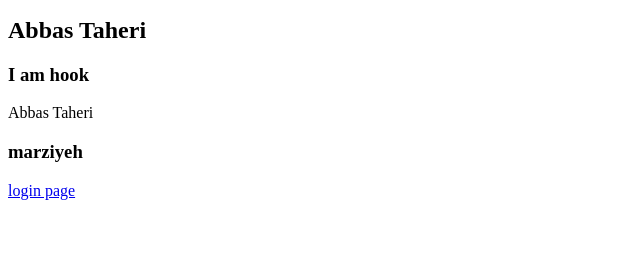
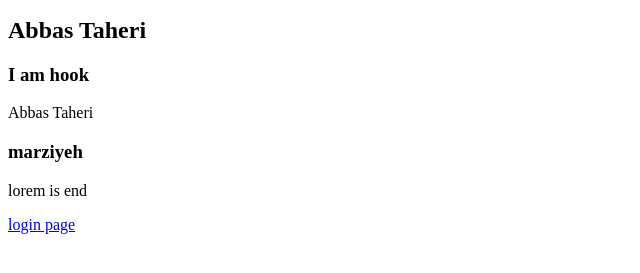
Before and after one commit to mrwebprogramming/git-1, a plain HTML site: page index.html in a window 1280 px wide. Shown: the part 101-374 px from the top of the page, without its empty margins (0-640 px from the left). Drawn offline with Linux system fonts and the light colour scheme.

Commit message:
Update index.html

```diff
--- a/index.html
+++ b/index.html
@@ -11,10 +11,11 @@
 <body>
     <h1>In The Name Of God</h1>
     <p>Lorem ipsum .</p>
-        <h2>Abbas Taheri</h2>
+      <h2>Abbas Taheri</h2>
         <h3>I am hook</h3>
         <p>Abbas Taheri</p>
         <h3>marziyeh</h3>
+        <p>lorem is end</P>
         <a href="./login.html">login page</a>
 </body>
 
```
